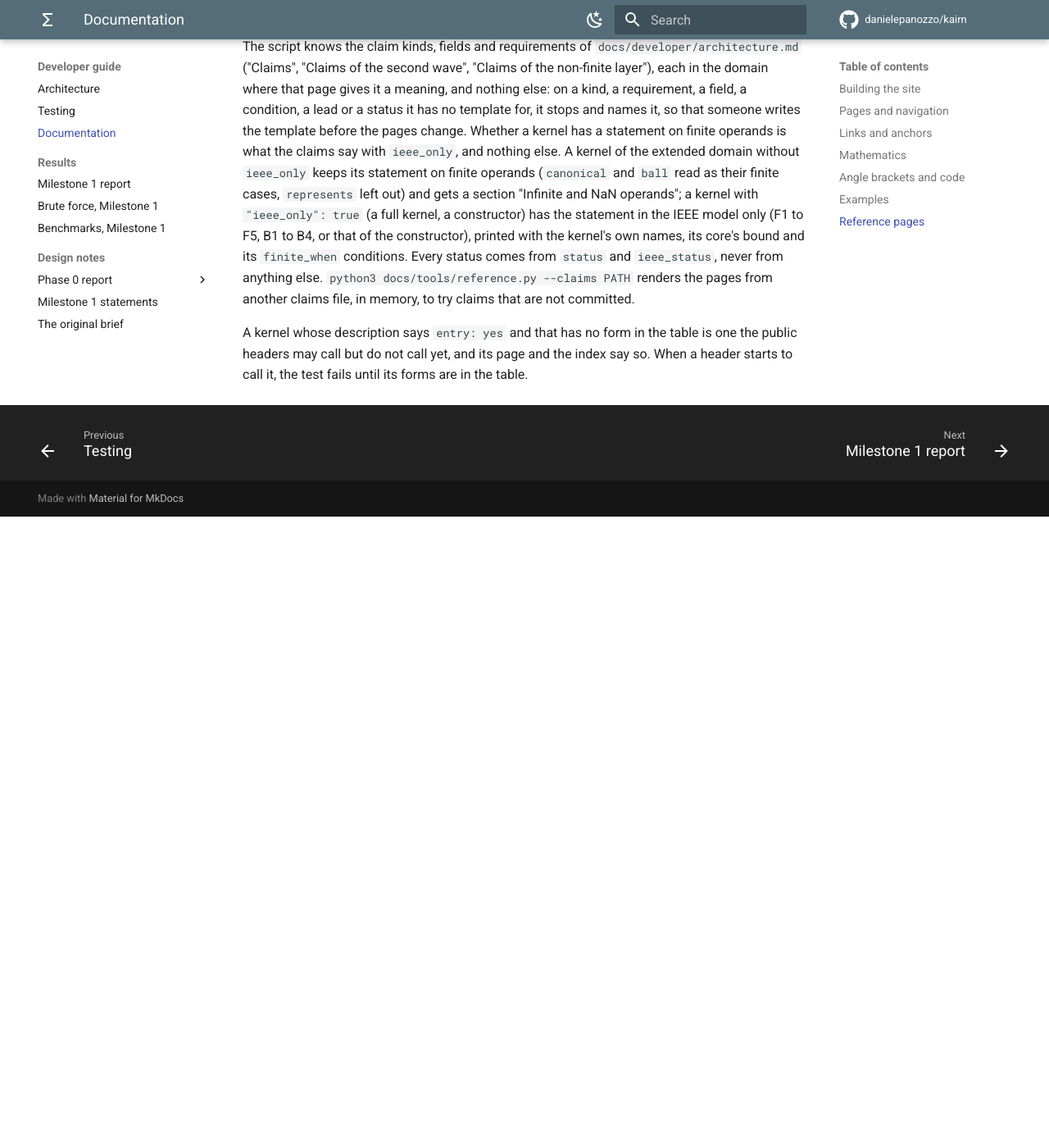
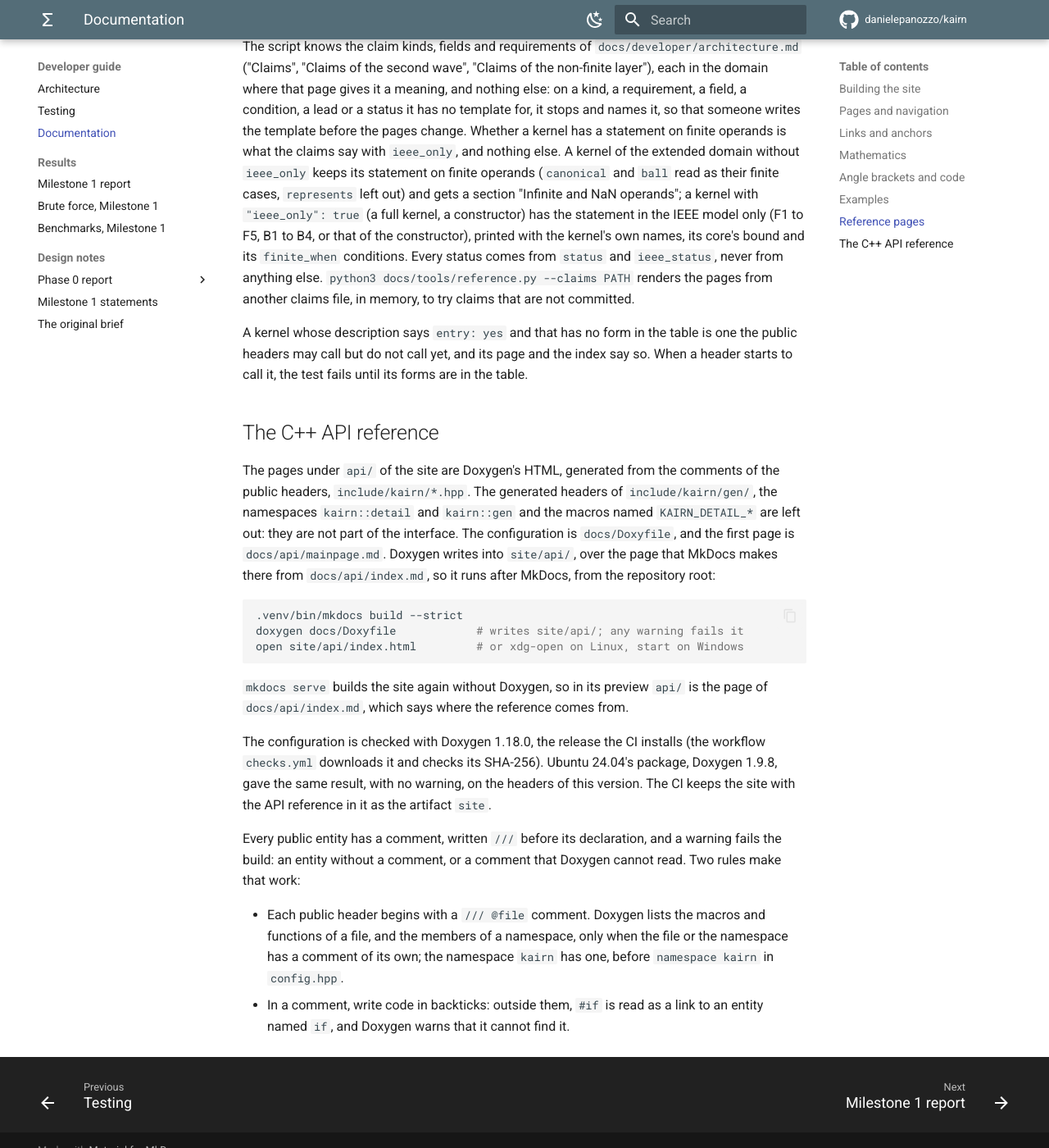
Before and after one commit to danielepanozzo/kairn, an MkDocs documentation site: the page built from docs/developer/documentation.md, in a window 1280 px wide and 1400 px high, scrolled down 2734 px. Shown: the whole window at 82% size. Built offline with MkDocs 1.6.1 and Material for MkDocs 9.7.7, drawn with Linux system fonts in a browser that asks for light colours; comment, search, counter and statistics services are not loaded; before the commit the page ends 3364 px from its top, so only the background shows below that.

Commit message:
Docs: the C++ API reference, generated by Doxygen into api/ of the site, warnings as errors
docs/Doxyfile reads the public headers (include/kairn/*.hpp, not gen/; the namespaces
kairn::detail and kairn::gen and the macros KAIRN_DETAIL_* left out), with every undocumented
entity a warning and every warning an error. Doxygen lists the functions and macros of a file and
the members of a namespace only when the file or the namespace has a comment of its own: each
public header now begins with a /// @file comment (its top comment, turned into one), namespace
kairn has one in config.hpp, and the version macros have /// comments. Comments only change in
the headers. With that, Doxygen 1.18.0 and Ubuntu 24.04's 1.9.8 print no warning; the job of
checks.yml installs the 1.18.0 release by its SHA-256 and runs it after mkdocs build, over the
page docs/api/index.md, which the nav of Reference and the reference index link to.

The header scan of test_reference.py skips a comment followed by a preprocessor line, which is the
comment of a file or of a macro.

Co-Authored-By: Claude Opus 5.5 <noreply@anthropic.com>
Claude-Session: https://claude.ai/code/session_01ULwCxzT6Dhw9xUiTw8mJz1

````diff
--- /dev/null
+++ b/docs/api/index.md
@@ -0,0 +1,8 @@
+# C++ API
+
+The C++ API reference lists the classes, functions and macros of the public headers,
+`include/kairn/*.hpp`, with their comments. Doxygen generates it into `api/` of the built site,
+where it replaces this page: the CI builds it with the site, which it keeps as the artifact `site`
+of the workflow `checks.yml`. A site built without Doxygen, as by `mkdocs serve`, has only this
+page; [Documentation](../developer/documentation.md#the-c-api-reference) says how to generate the
+rest.
--- /dev/null
+++ b/docs/api/mainpage.md
@@ -0,0 +1,13 @@
+# Kairn C++ API
+
+These pages list the classes, functions and macros of Kairn's public headers,
+`include/kairn/*.hpp`, with the comments written in them; Doxygen generates them. Include
+`kairn/kairn.hpp` for all of it. Everything is in namespace `kairn`, and the operations without
+the fix-up of infinities and NaN are in `kairn::finite`. The namespaces `kairn::detail` and
+`kairn::gen`, and the generated kernels of `include/kairn/gen/`, are not part of the interface and
+are not listed.
+
+The comment of each operation names the kernel it calls. What that kernel requires, what is
+proved about it and with which theorem, and what the brute-force runs measured, are on the
+kernel's page of the [reference](../reference/). The rest of the documentation is on the
+[site](../) these pages are part of.
--- a/docs/developer/documentation.md
+++ b/docs/developer/documentation.md
@@ -119,3 +119,36 @@ claims file, in memory, to try claims that are not committed.
 A kernel whose description says `entry: yes` and that has no form in the table is one the public
 headers may call but do not call yet, and its page and the index say so. When a header starts to
 call it, the test fails until its forms are in the table.
+
+## The C++ API reference
+
+The pages under `api/` of the site are Doxygen's HTML, generated from the comments of the public
+headers, `include/kairn/*.hpp`. The generated headers of `include/kairn/gen/`, the namespaces
+`kairn::detail` and `kairn::gen` and the macros named `KAIRN_DETAIL_*` are left out: they are not
+part of the interface. The configuration is `docs/Doxyfile`, and the first page is
+`docs/api/mainpage.md`. Doxygen writes into `site/api/`, over the page that MkDocs makes there
+from `docs/api/index.md`, so it runs after MkDocs, from the repository root:
+
+```sh
+.venv/bin/mkdocs build --strict
+doxygen docs/Doxyfile            # writes site/api/; any warning fails it
+open site/api/index.html         # or xdg-open on Linux, start on Windows
+```
+
+`mkdocs serve` builds the site again without Doxygen, so in its preview `api/` is the page of
+`docs/api/index.md`, which says where the reference comes from.
+
+The configuration is checked with Doxygen 1.18.0, the release the CI installs (the workflow
+`checks.yml` downloads it and checks its SHA-256). Ubuntu 24.04's package, Doxygen 1.9.8, gave the
+same result, with no warning, on the headers of this version. The CI keeps the site with the API
+reference in it as the artifact `site`.
+
+Every public entity has a comment, written `///` before its declaration, and a warning fails the
+build: an entity without a comment, or a comment that Doxygen cannot read. Two rules make that
+work:
+
+- Each public header begins with a `/// @file` comment. Doxygen lists the macros and functions of
+  a file, and the members of a namespace, only when the file or the namespace has a comment of its
+  own; the namespace `kairn` has one, before `namespace kairn` in `config.hpp`.
+- In a comment, write code in backticks: outside them, `#if` is read as a link to an entity named
+  `if`, and Doxygen warns that it cannot find it.
--- a/docs/reference/index.md
+++ b/docs/reference/index.md
@@ -3,6 +3,8 @@
 <!-- Generated by docs/tools/reference.py from gen/claims.json, gen/kernels/, include/kairn/gen/bounds.hpp, proofs/gen/, results/milestone1/brute/ and docs/tools/reference_operations.py. Do not edit: run python3 docs/tools/reference.py. -->
 
 Every public operation of Kairn, grouped by what it does, with the kernel that computes it, and the kernels that the public headers do not call yet. Each kernel has a page: its statement in plain mathematics, the C++ forms that reach it, what it requires, what is proved and with which theorem, its listing, and what the latest brute-force runs measured. [How to read a page](reading.md) explains each part.
+
+The [C++ API](../api/index.md), which Doxygen generates from the comments of the public headers, lists every class, function and macro of `include/kairn/*.hpp` with its declaration and its comment; the comment of an operation names the kernel it calls.
 
 All 63 kernels are proved.
 
--- a/docs/tools/reference.py
+++ b/docs/tools/reference.py
@@ -44,6 +44,8 @@ OUT_DIR = "docs/reference"
 HAND_WRITTEN = {"reading.md"}          # pages of docs/reference/ that this script does not own
 NAV_BEGIN = "  # BEGIN reference: written by docs/tools/reference.py; do not edit by hand"
 NAV_END = "  # END reference"
+# The page in place of which the CI puts Doxygen's C++ API reference (docs/Doxyfile).
+API_PAGE = "api/index.md"
 
 # The two formats of the library: the C++ type, the precision p, and q_max, the largest exponent
 # of m 2^q (docs/developer/architecture.md, "Number formats"); 2^(q_max + p) is the overflow
@@ -1798,6 +1800,10 @@ class Site:
           "theorem, its listing, and what the latest brute-force runs measured. "
           "[How to read a page](reading.md) explains each part.")
         w("")
+        w("The [C++ API](../%s), which Doxygen generates from the comments of the public headers, lists every "
+          "class, function and macro of `include/kairn/*.hpp` with its declaration and its comment; the comment of "
+          "an operation names the kernel it calls." % API_PAGE)
+        w("")
         if unverified:
             w("Of the %d kernels, %d are proved and %d are **UNVERIFIED**: %s." % (
                 len(self.kernels), len(proved), len(unverified), ", ".join(self.link(n) for n in unverified)))
@@ -1864,7 +1870,8 @@ class Site:
         return "\n".join(out)
 
     def nav(self):
-        lines = [NAV_BEGIN, "  - Reference:", "      - reference/index.md", "      - How to read a page: reference/reading.md"]
+        lines = [NAV_BEGIN, "  - Reference:", "      - reference/index.md", "      - How to read a page: reference/reading.md",
+                 "      - C++ API: %s" % API_PAGE]
         for gid, title, _ in self.groups:
             names = [n for n, p in self.ops.KERNELS.items() if p["group"] == gid]
             if not names:
--- a/docs/tools/test_reference.py
+++ b/docs/tools/test_reference.py
@@ -103,6 +103,9 @@ def header_operations(root, known):
                 context = None
             if s.startswith("///"):
                 comment.append(s[3:].strip())
+                continue
+            if s.startswith("#"):
+                comment = []        # the comment of a file (`/// @file`) or of a macro, not of an operation
                 continue
             if not comment or s.startswith("template <") or s.startswith("requires") or not s:
                 continue
@@ -603,6 +606,13 @@ class Tool(unittest.TestCase):
         problems = reference.check(self.copy.root)
         self.assertEqual(problems, ["mkdocs.yml differs from what docs/tools/reference.py writes"])
 
+    def test_the_cpp_api_is_in_the_nav_and_the_index(self):
+        files = reference.plan(self.copy.root)
+        nav = files["mkdocs.yml"].split("\n")
+        i = nav.index("      - How to read a page: reference/reading.md")
+        self.assertEqual(nav[i + 1], "      - C++ API: api/index.md")
+        self.assertIn("The [C++ API](../api/index.md), which Doxygen generates", files["docs/reference/index.md"])
+
     def test_crlf_checkout_is_fresh(self):
         for rel in ("docs/reference/add_2_2.md", "mkdocs.yml"):
             path = self.copy.path(rel)
--- a/mkdocs.yml
+++ b/mkdocs.yml
@@ -11,9 +11,13 @@ repo_url: https://github.com/danielepanozzo/kairn
 edit_uri: edit/main/docs/
 docs_dir: docs
 
+# Doxygen's configuration and the main page of the C++ API reference, which Doxygen writes into
+# api/ after the build, in place of the page api/index.md (docs/developer/documentation.md).
 exclude_docs: |
   /requirements.txt
   /tools/
+  /Doxyfile
+  /api/mainpage.md
 
 theme:
   name: material
@@ -98,6 +102,7 @@ nav:
   - Reference:
       - reference/index.md
       - How to read a page: reference/reading.md
+      - C++ API: api/index.md
       - Construction and access:
           - A two-limb number from a value of T: reference/make_2.md
           - A two-limb number from its limbs: reference/make_2_limbs.md
````
Also changed, not shown: 9 other files.
